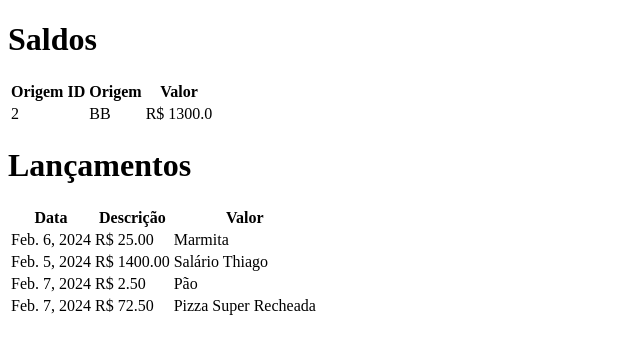
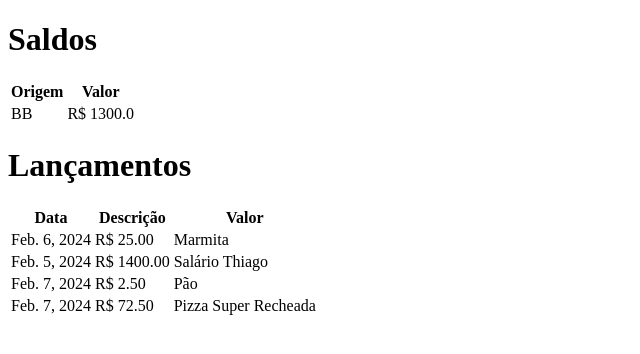
Before and after one commit to thiagorocco/projetos-django, a Django app: page / in a window 1280 px wide. Shown: the top 354 px of the page, without its empty margins (0-640 px from the left). Run offline with Django 5.2, Linux system fonts and the light colour scheme; data comes from the database, SQL or seed files in the repository; both versions use the stored data as it was after the commit.

Commit message:
Ajustes no template

```diff
--- a/controle-financeiro/financeiro/templates/financeiro/index.html
+++ b/controle-financeiro/financeiro/templates/financeiro/index.html
@@ -10,14 +10,12 @@
     <table>
         <thead>
             <tr>
-                <th>Origem ID</th>
                 <th>Origem</th>
                 <th>Valor</th>
             </tr>
         </thead>
         {% for dif in diferenca %}
         <tr>
-            <td>{{ dif.origem_id }}</td>
             <td>{{ dif.nome }}</td>
             <td>R$ {{ dif.diferenca }}</td>
         </tr>
```
Also changed, not shown: controle-financeiro/db.sqlite3.
